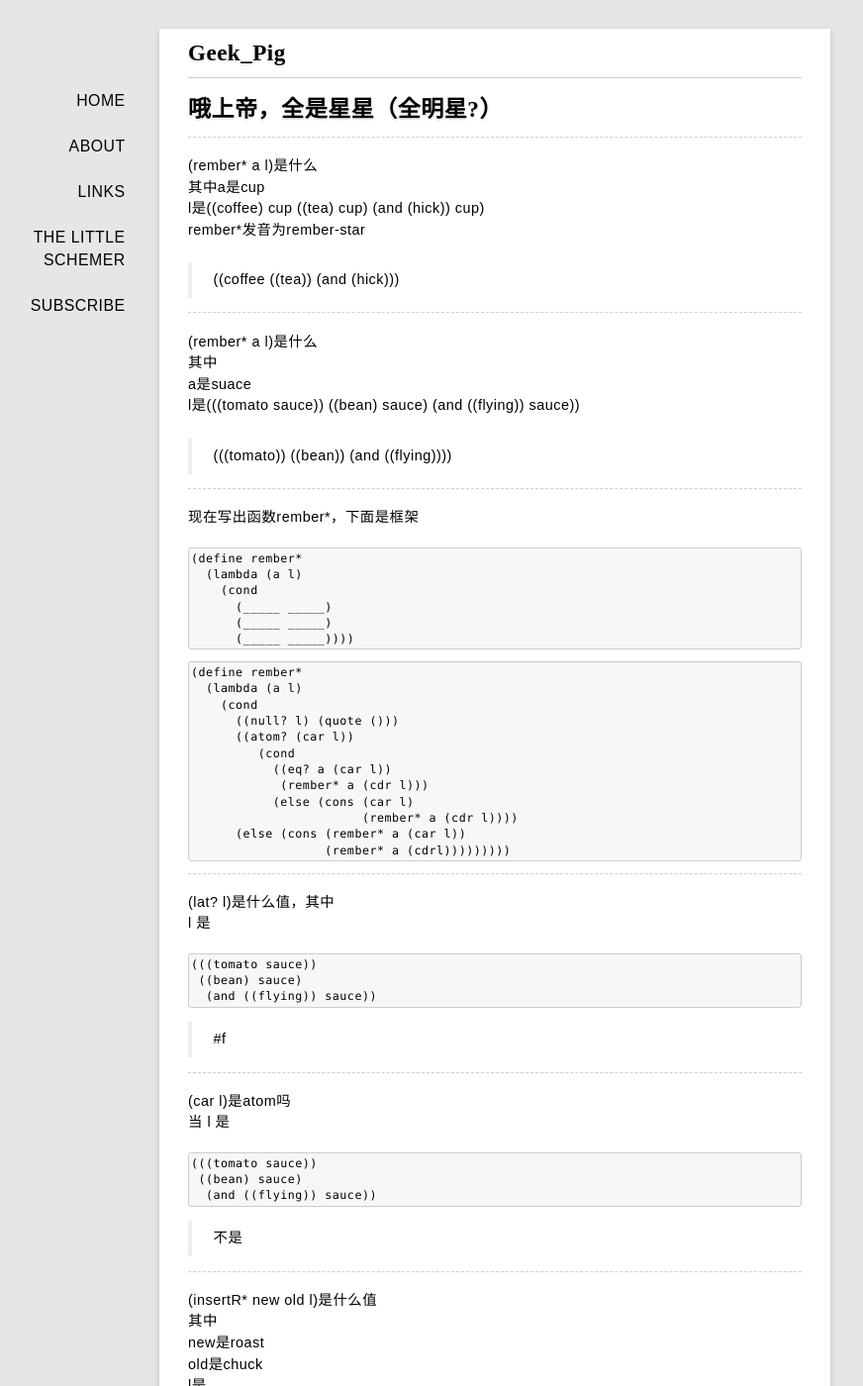
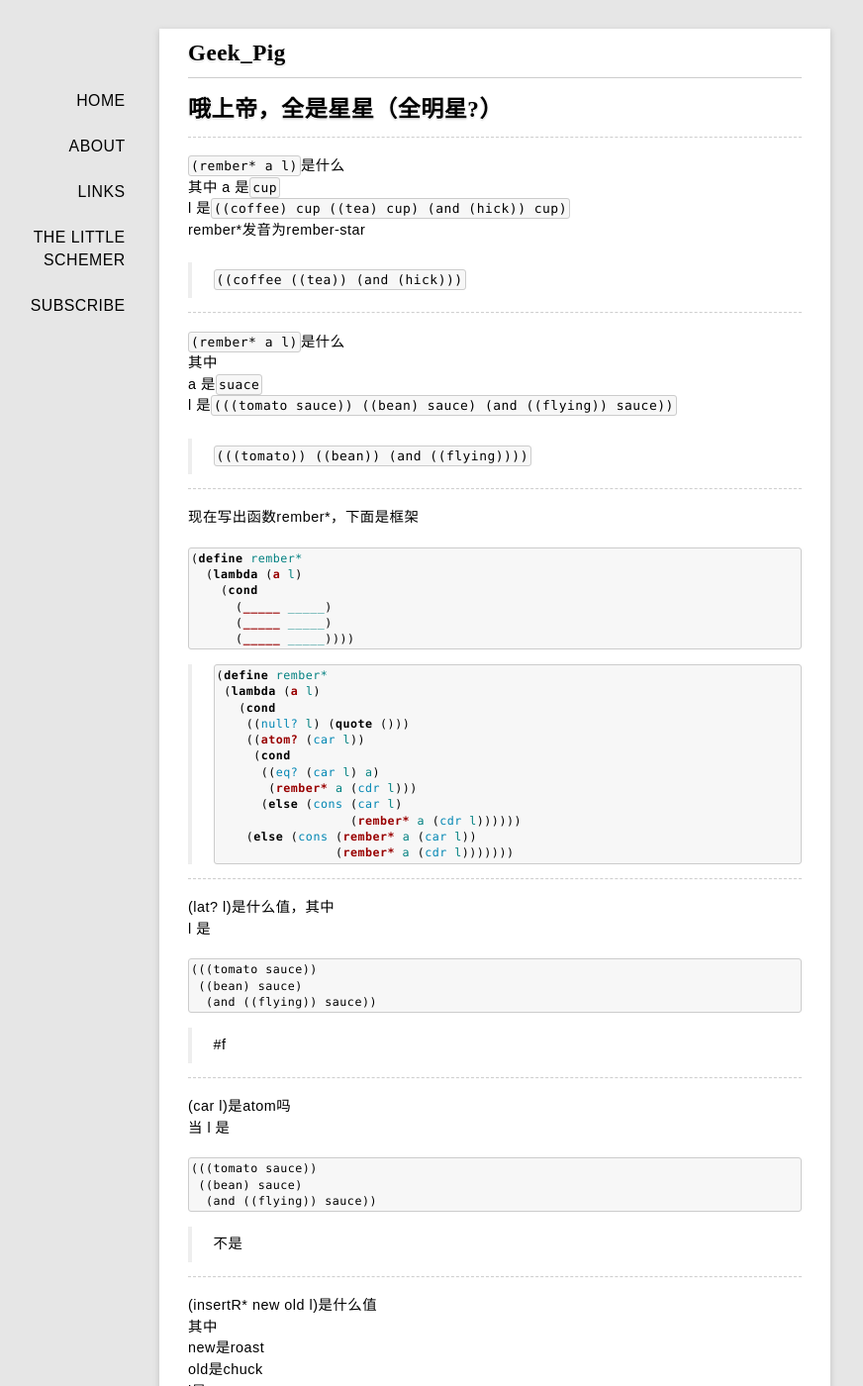
Before and after one commit to rhuichao/uternet.github.io, a Jekyll site: the page built from TLS/05.md, in a window 1280 px wide and 1400 px high. Shown: the whole window at 99% size, without its empty margins (140-1012 px from the left). Built offline with Jekyll 4.4.1, drawn with Linux system fonts in a browser that asks for light colours; some web fonts are replaced; Markdown is read by kramdown in place of the engine named in the settings.

Commit message:
new document posted

````diff
--- a/TLS/05.md
+++ b/TLS/05.md
@@ -4,27 +4,27 @@ title:  哦上帝，全是星星（全明星?）
 ---
 
 ---
-(rember* a l)是什么
-其中a是cup
-l是((coffee) cup ((tea) cup) (and (hick)) cup)
+`(rember* a l)`是什么
+其中 a 是`cup`
+l 是`((coffee) cup ((tea) cup) (and (hick)) cup)`
 rember*发音为rember-star
 
->((coffee ((tea)) (and (hick)))
+>`((coffee ((tea)) (and (hick)))`
 
 ------------------
 
-(rember* a l)是什么
+`(rember* a l)`是什么
 其中
-a是suace
-l是(((tomato sauce)) ((bean) sauce) (and ((flying)) sauce))
+a 是`suace`
+l 是`(((tomato sauce)) ((bean) sauce) (and ((flying)) sauce))`
 
->(((tomato)) ((bean)) (and ((flying))))
+>`(((tomato)) ((bean)) (and ((flying))))`
 
 ------------------
 
 现在写出函数rember*，下面是框架
 
-```
+```scheme
 (define rember*
   (lambda (a l)
     (cond
@@ -33,20 +33,20 @@ l是(((tomato sauce)) ((bean) sauce) (and ((flying)) sauce))
       (_____ _____))))
 ```
 
-```
-(define rember*
-  (lambda (a l)
-    (cond
-      ((null? l) (quote ()))
-      ((atom? (car l))
-         (cond
-           ((eq? a (car l))
-            (rember* a (cdr l)))
-           (else (cons (car l)
-                       (rember* a (cdr l))))
-      (else (cons (rember* a (car l))
-                  (rember* a (cdrl)))))))))
-```
+>```scheme
+>(define rember*
+>  (lambda (a l)
+>    (cond
+>     ((null? l) (quote ()))
+>     ((atom? (car l))
+>      (cond
+>       ((eq? (car l) a)
+>        (rember* a (cdr l)))
+>       (else (cons (car l)
+>                   (rember* a (cdr l))))))
+>     (else (cons (rember* a (car l))
+>                 (rember* a (cdr l)))))))
+>```
 
 ------------------
 
````
